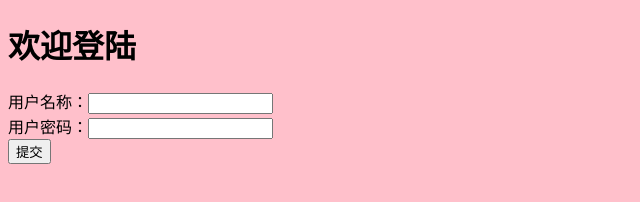
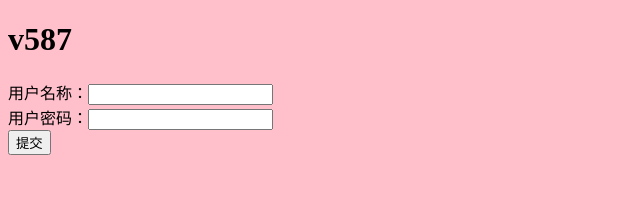
Before and after one commit to wangshuang6/0615egit, a plain HTML site: page WebContent/Index.html in a window 1280 px wide. Shown: the whole page, without its empty margins (0-640 px from the left). Drawn offline with Linux system fonts and the light colour scheme.

Commit message:
update by local

```diff
--- a/WebContent/Index.html
+++ b/WebContent/Index.html
@@ -5,7 +5,7 @@
 <title>老八是狗，越长越丑</title>
 </head>
 <body bgcolor= "pink">
-		<h1>欢迎登陆</h1>
+		<h1>v587</h1>
 		<!-- 正文 -->
 		<form action="">
 				用户名称：<input/><br>
```
